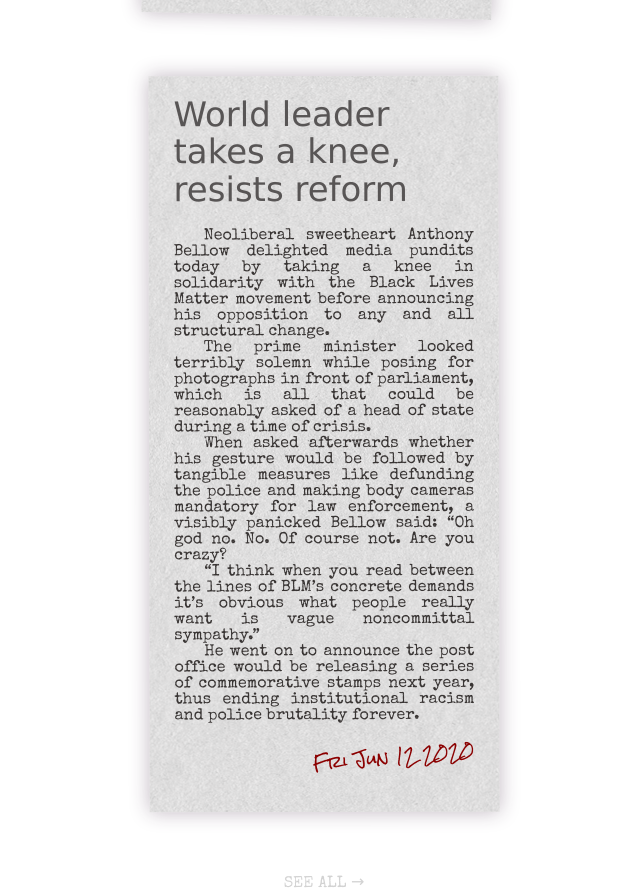
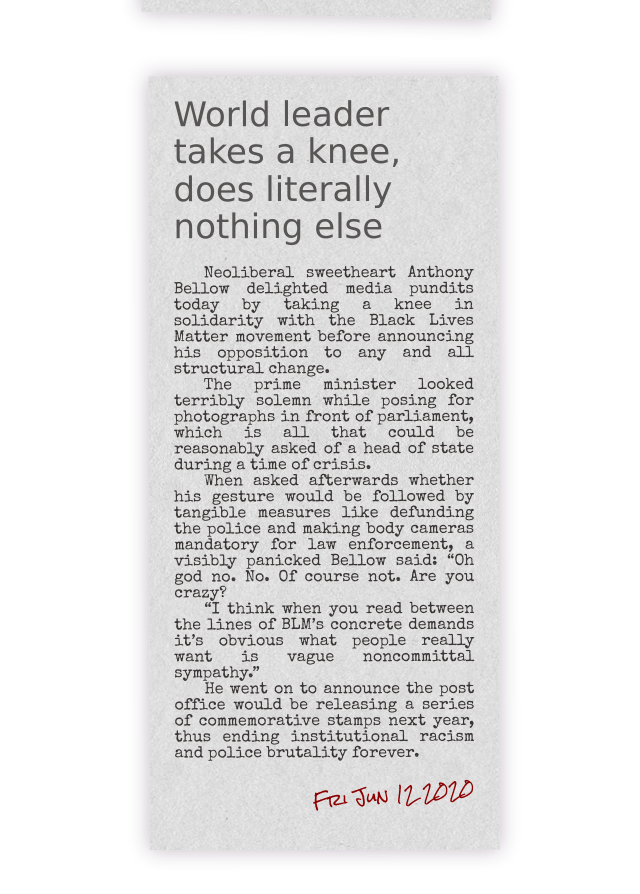
Before and after one commit to frederickobrien/the-whale-lines, an Eleventy site: page index.njk in a window 1280 px wide. Shown: the part 7623-8517 px from the top of the page, without its empty margins (316-956 px from the left). Built offline with nearby package versions, Linux system fonts and the light colour scheme; Eleventy itself is replaced by a stand-in of ours; files that its build step writes are made by us from their sources; a web font is replaced by a local one.

Commit message:
Update and rename world-leader-takes-a-knee-resists-reform.md to world-leader-takes-a-knee-does-literally-nothing-else.md

```diff
--- a/news/world-leader-takes-a-knee-resists-reform.md
+++ b/news/world-leader-takes-a-knee-does-literally-nothing-else.md
@@ -1,6 +1,6 @@
 ---
 
-title: World leader takes a knee, resists reform
+title: World leader takes a knee, does literally nothing else
 date: 2020-06-12
 angle: -0.1
 
```
